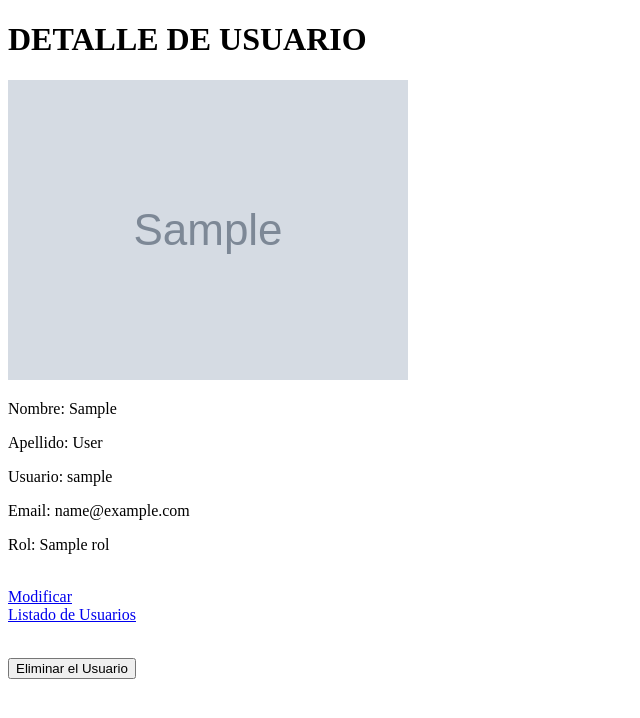
After one commit to valensartorelli/grupo_4_WeByte_Sprint6, a Node server app: page /users/detail/1 in a window 1280 px wide. The commit adds this page. Shown: the top 718 px of the page, without its empty margins (0-640 px from the left). Run offline with Node 20, Linux system fonts and the light colour scheme; tables that the repository leaves empty or names only in its code hold one stand-in row (values such as "Sample post"); grey boxes marked "Sample" are stand-in pictures; some libraries are stand-ins or nearby versions.

Commit message:
Valen - Agrego ABM de usuario

```diff
--- a/src/controllers/userController.js
+++ b/src/controllers/userController.js
@@ -6,7 +6,6 @@ const moment = require('moment');
 
 //Aqui tienen otra forma de llamar a cada uno de los modelos
 const User = db.User;
-const Address = db.Address;
 const Rol = db.Rol;
 
 
@@ -20,9 +19,25 @@ const userController = {
             res.render('users.ejs', {users})
         });
     },
+    detail: (req, res) =>{
+        console.log('entre a detalle de usuario')
+        console.log('----------------------------')
+        let usertId = req.params.id;
+        User.findByPk(usertId,
+            {
+                include : ['rol']
+            })
+            .then(users => {
+               // res.json(product)
+                res.render('userDetail', {users});
+            });
+    },
 
     add: (req, res) => {
-        res.render('userAdd.ejs')
+        Rol.findAll()
+        .then(roles => {
+            res.render('userAdd.ejs', {roles})
+        });
     },
     create: async (req, res) =>{
         console.log('entre en el Create user')
@@ -35,7 +50,8 @@ const userController = {
                 userName: req.body.userName,
                 email: req.body.email,
                 password: req.body.password,
-                avatar: req.file.filename
+                avatar: req.file.filename,
+                rolId: req.body.rolId
             })
 
             return res.redirect('/users');
@@ -50,31 +66,52 @@ const userController = {
         console.log('----------------------------')
 
         let userId = req.params.id;
-        let users = User.findByPk(userId)
-        .then((users) => {
-            res.render('userEdit.ejs', {users})
+        let promUsers = User.findByPk(userId, {
+            include: ['rol']
         })
+        let promRoles = Rol.findAll();
+
+        Promise
+        .all([promUsers, promRoles])
+        .then(([users, roles]) => {
+            return res.render(path.resolve(__dirname, '..', 'views',  'userEdit'), {users, roles})
+        })
+        .catch(error => res.send(error))
     },
-    update: (req, res) => {
+    update: async (req, res) => {
+        try {
+            let user = req.body;
+            console.log(' soy la nueva: ' + req.body.avatar)
+            console.log('soy la vieja '+ req.body.oldAvatar)
+
+            user.avatar = req.file ? req.file.filename : req.body.oldAvatar;
+            if (req.file===undefined) {
+                user.avatar = req.body.oldImage
+            } else {
+                // Actualizaron la foto, saco su nombre del proceso
+                user.avatar = req.file.filename
+            }
+            delete user.oldAvatar;
+
             let userId = req.params.id;
-
-        User.update(
+            const userUpdate = await User.update(
                 {
                     firstName: req.body.firstName,
                     lastName: req.body.lastName,
                     userName: req.body.userName,
                     email: req.body.email,
                     password: req.body.password,
-                addressId: req.body.addressId,
-                avatarId: req.body.avatarId
+                    avatar: req.body.avatar,
+                    rolId: req.body.rolId
                 },
                 {
                     where: {id: userId}
                 }
-        )
-        .then(()=> {
-        return res.redirect('/users')})
-        .catch(error => res.send(error))
+            );
+            return res.redirect('/users')
+        } catch (error) {
+            res.send(error)
+        }
     },
 
     delete: (req, res) => {
--- a/src/middlewares/multerMiddlewareUser.js
+++ b/src/middlewares/multerMiddlewareUser.js
@@ -2,7 +2,7 @@ const path = require('path');
 const multer = require('multer');
 
 const storage = multer.diskStorage({
-    destination: path.resolve(__dirname, '../avatars'),
+    destination: path.resolve(__dirname, '../../public/avatars'),
     filename: (req, file, cb) => {
         cb(null, 'user-' + Date.now() + path.extname(file.originalname));
     }
--- a/src/routes/userRoutes.js
+++ b/src/routes/userRoutes.js
@@ -4,13 +4,14 @@ const userController = require('../controllers/userController');
 const upload = require('../middlewares/multerMiddlewareUser');
 
 router.get('/', userController.list);
+router.get('/detail/:id', userController.detail);
 
 // CRUD
 router.get('/add', userController.add); // Muestra el formulario de alta
 router.post('/create', upload.single('avatar'), userController.create); // Guarda el usuario
 
 router.get('/edit/:id', userController.edit); // Muestra el formulario de edicion
-router.put('/update/:id', userController.update); // Edita el usuario
+router.put('/update/:id', upload.single('avatar'), userController.update); // Edita el usuario
 
 router.delete('/delete/:id', userController.destroy); // Borra el usuario
 
--- a/src/views/userAdd.ejs
+++ b/src/views/userAdd.ejs
@@ -27,11 +27,12 @@
 
         <label for="avatar">Avatar</label>
         <input type="file" name="avatar" id="avatar" accept=".jpg, .png">
+        <br>
 
         <label for="rol">Rol</label>
         <select name="rolId" id="rol">
-            <% allRoles.forEach(rol => { %>
-            <option value="<%= rol.id %>" ><%= rol.name %></option>
+            <% roles.forEach(rol => { %>
+                <option value="<%= rol.id %>" ><%= rol.name %></option>
             <% }); %>
         </select>
 
--- /dev/null
+++ b/src/views/userDetail.ejs
@@ -0,0 +1,32 @@
+<!DOCTYPE html>
+<html lang="en">
+<head>
+    <meta charset="UTF-8">
+    <meta http-equiv="X-UA-Compatible" content="IE=edge">
+    <meta name="viewport" content="width=device-width, initial-scale=1.0">
+    <title>Detalle de usuario</title>
+</head>
+<body>
+    <h1>DETALLE DE USUARIO</h1>
+   <div>
+    <div><img src="/avatars/<%= users.avatar %>" alt="<%= users.firstName %> "></div>
+    <p>Nombre: <%= users.firstName %> </p>
+    <p>Apellido: <%= users.lastName %> </p>
+    <p>Usuario: <%= users.userName %> </p>
+    <p>Email: <%= users.email %> </p>
+    <p>Rol: <%= users.rol.name %> </p>
+
+    <br>
+    <section>
+        <a class="botonModificar" href="/users/edit/<%= users.id %>">Modificar</a> <br>
+        <a class="botonVolver" href="/users">Listado de Usuarios</a>
+
+        <form action="/users/delete/<%= users.id %>?_method=DELETE" method="POST">
+            <br>
+            <p> <button class="botonBorrar" type="submit">Eliminar el Usuario</button></p>
+
+        </form>
+    </section>
+</div>
+</body>
+</html>
--- a/src/views/users.ejs
+++ b/src/views/users.ejs
@@ -14,9 +14,9 @@
     <ul>
         <% for( let i = 0; i < users.length; i++ ) { %>
             <li>
-                <a href="users/edit/<%= users[i].id %>"><%= users[i].firstName %> <%= users[i].lastName %></a>
+                <a href="users/detail/<%= users[i].id %>"><%= users[i].firstName %> <%= users[i].lastName %></a>
             </li>
-            <% } %>
+        <% } %>
     </ul>
 </body>
 
```
Also changed, not shown: src/views/userEdit.ejs (+11 -2 lines), public/avatars/user-1625255307833.JPG (added), public/avatars/user-1625255356367.jpg (added), public/avatars/user-1625255411299.jpg (added), public/images/img-1625254087242.png (added), src/avatars/user-1625234773067.JPG (added), src/avatars/user-1625235015838.JPG (added), src/avatars/user-1625235058471.jpg (added). Lines whose indentation alone changed are shown as unchanged.
